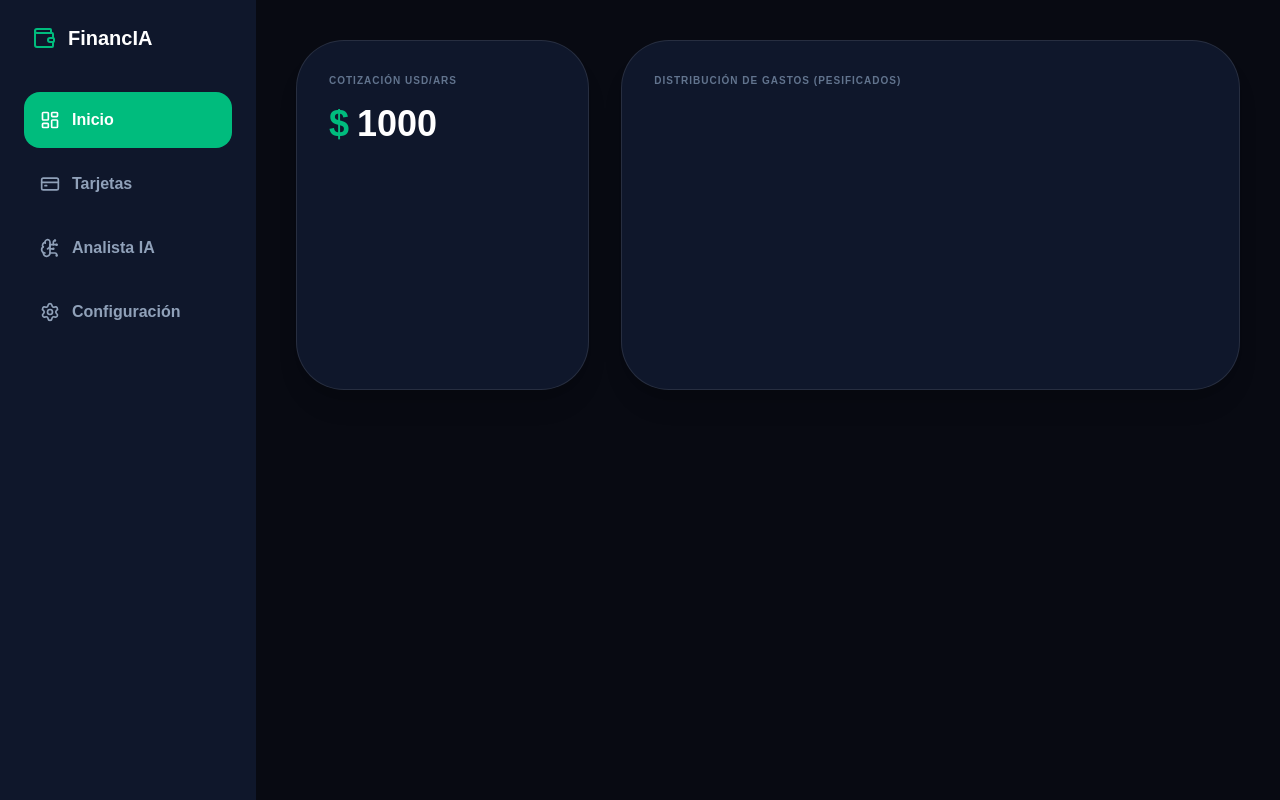
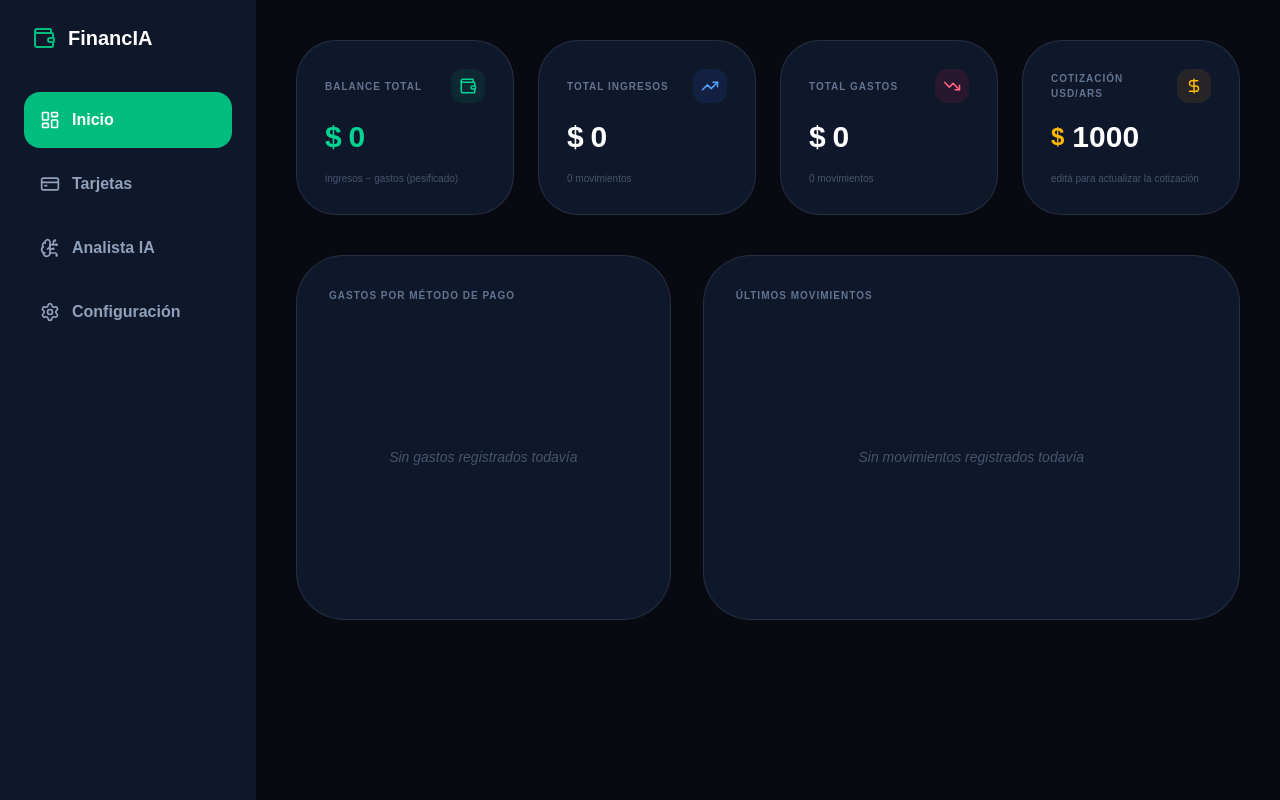
Before and after one commit to gr003-ui/FinancIA, a Next.js app: page / in a window 1280 px wide. Built offline with nearby package versions, Linux system fonts and the light colour scheme.

Commit message:
corrección de errores

```diff
--- a/src/app/page.tsx
+++ b/src/app/page.tsx
@@ -1,14 +1,34 @@
 "use client";
 import { useFinanceStore } from '../store/useFinanceStore';
 import { PieChart, Pie, Cell, ResponsiveContainer, Tooltip, Legend } from 'recharts';
+import { TrendingUp, TrendingDown, Wallet, DollarSign, ArrowUpCircle, ArrowDownCircle } from 'lucide-react';
 
 export default function Dashboard() {
   const { transactions, exchangeRate, setExchangeRate } = useFinanceStore();
 
+  const toARS = (amount: number, currency: 'ARS' | 'USD') =>
+    currency === 'USD' ? amount * exchangeRate : amount;
+
+  const formatM = (v: number) =>
+    new Intl.NumberFormat('es-AR', { style: 'currency', currency: 'ARS', maximumFractionDigits: 0 }).format(v);
+
+  const formatDate = (iso: string) =>
+    new Date(iso).toLocaleDateString('es-AR', { day: '2-digit', month: 'short' });
+
+  const totalIngresos = transactions
+    .filter(t => t.type === 'income')
+    .reduce((acc, t) => acc + toARS(t.amount, t.currency), 0);
+
+  const totalGastos = transactions
+    .filter(t => t.type === 'expense')
+    .reduce((acc, t) => acc + toARS(t.amount, t.currency), 0);
+
+  const balance = totalIngresos - totalGastos;
+
   const chartData = transactions
     .filter(t => t.type === 'expense')
     .reduce((acc: { name: string; value: number }[], curr) => {
-      const val = curr.currency === 'USD' ? curr.amount * exchangeRate : curr.amount;
+      const val = toARS(curr.amount, curr.currency);
       const found = acc.find(i => i.name === curr.method);
       if (found) found.value += val;
       else acc.push({ name: curr.method, value: val });
@@ -17,40 +37,83 @@ export default function Dashboard() {
 
   const COLORS = ['#10b981', '#3b82f6', '#f59e0b', '#ef4444'];
 
+  const methodColor: Record<string, string> = {
+    'Efectivo': 'bg-emerald-500/10 text-emerald-400',
+    'Débito': 'bg-blue-500/10 text-blue-400',
+    'Crédito': 'bg-purple-500/10 text-purple-400',
+  };
+
   return (
     <div className="p-10 space-y-10">
-      <div className="grid grid-cols-1 md:grid-cols-3 gap-8">
+      <div className="grid grid-cols-1 sm:grid-cols-2 xl:grid-cols-4 gap-6">
+        <div className="bg-slate-900 p-7 rounded-[2.5rem] border border-white/10 flex flex-col gap-4">
+          <div className="flex items-center justify-between">
+            <p className="text-[10px] font-black text-slate-500 uppercase tracking-widest">Balance Total</p>
+            <div className="p-2 bg-emerald-500/10 rounded-xl">
+              <Wallet size={18} className="text-emerald-400" />
+            </div>
+          </div>
+          <p className={`text-3xl font-black tracking-tight ${balance >= 0 ? 'text-emerald-400' : 'text-rose-400'}`}>
+            {formatM(balance)}
+          </p>
+          <p className="text-[10px] text-slate-600">ingresos − gastos (pesificado)</p>
+        </div>
 
-        {/* Cotización Dólar */}
-        <div className="bg-slate-900 p-8 rounded-[3rem] shadow-xl border border-white/10">
-          <p className="text-[10px] font-black text-slate-500 uppercase tracking-widest">
-            Cotización USD/ARS
-          </p>
-          <div className="flex items-center gap-2 mt-4">
-            <span className="text-4xl font-black text-emerald-500">$</span>
+        <div className="bg-slate-900 p-7 rounded-[2.5rem] border border-white/10 flex flex-col gap-4">
+          <div className="flex items-center justify-between">
+            <p className="text-[10px] font-black text-slate-500 uppercase tracking-widest">Total Ingresos</p>
+            <div className="p-2 bg-blue-500/10 rounded-xl">
+              <TrendingUp size={18} className="text-blue-400" />
+            </div>
+          </div>
+          <p className="text-3xl font-black tracking-tight text-white">{formatM(totalIngresos)}</p>
+          <p className="text-[10px] text-slate-600">{transactions.filter(t => t.type === 'income').length} movimientos</p>
+        </div>
+
+        <div className="bg-slate-900 p-7 rounded-[2.5rem] border border-white/10 flex flex-col gap-4">
+          <div className="flex items-center justify-between">
+            <p className="text-[10px] font-black text-slate-500 uppercase tracking-widest">Total Gastos</p>
+            <div className="p-2 bg-rose-500/10 rounded-xl">
+              <TrendingDown size={18} className="text-rose-400" />
+            </div>
+          </div>
+          <p className="text-3xl font-black tracking-tight text-white">{formatM(totalGastos)}</p>
+          <p className="text-[10px] text-slate-600">{transactions.filter(t => t.type === 'expense').length} movimientos</p>
+        </div>
+
+        <div className="bg-slate-900 p-7 rounded-[2.5rem] border border-white/10 flex flex-col gap-4">
+          <div className="flex items-center justify-between">
+            <p className="text-[10px] font-black text-slate-500 uppercase tracking-widest">Cotización USD/ARS</p>
+            <div className="p-2 bg-amber-500/10 rounded-xl">
+              <DollarSign size={18} className="text-amber-400" />
+            </div>
+          </div>
+          <div className="flex items-center gap-2">
+            <span className="text-2xl font-black text-amber-400">$</span>
             <input
               type="number"
-              className="text-4xl font-black w-full outline-none bg-transparent text-white"
+              className="text-3xl font-black w-full outline-none bg-transparent text-white"
               value={exchangeRate}
               onChange={(e) => setExchangeRate(Number(e.target.value))}
             />
           </div>
+          <p className="text-[10px] text-slate-600">editá para actualizar la cotización</p>
+        </div>
       </div>
 
-        {/* Gráfico de Torta */}
-        <div className="bg-slate-900 p-8 rounded-[3rem] shadow-xl border border-white/10 col-span-2 h-[350px]">
+      <div className="grid grid-cols-1 xl:grid-cols-12 gap-8">
+        <div className="xl:col-span-5 bg-slate-900 p-8 rounded-[3rem] border border-white/10">
           <p className="text-[10px] font-black text-slate-500 uppercase tracking-widest mb-6">
-            Distribución de Gastos (Pesificados)
+            Gastos por Método de Pago
           </p>
-          <ResponsiveContainer width="100%" height="100%">
+          {chartData.length === 0 ? (
+            <div className="h-[260px] flex items-center justify-center text-slate-600 italic text-sm">
+              Sin gastos registrados todavía
+            </div>
+          ) : (
+            <ResponsiveContainer width="100%" height={260}>
               <PieChart>
-              <Pie
-                data={chartData}
-                innerRadius={80}
-                outerRadius={110}
-                paddingAngle={5}
-                dataKey="value"
-              >
+                <Pie data={chartData} innerRadius={70} outerRadius={100} paddingAngle={5} dataKey="value">
                   {chartData.map((_, index) => (
                     <Cell key={`cell-${index}`} fill={COLORS[index % COLORS.length]} />
                   ))}
@@ -68,12 +131,76 @@ export default function Dashboard() {
                   verticalAlign="middle"
                   align="right"
                   layout="vertical"
-                wrapperStyle={{ color: '#94a3b8' }}
+                  wrapperStyle={{ color: '#94a3b8', fontSize: '12px' }}
                 />
               </PieChart>
             </ResponsiveContainer>
+          )}
         </div>
 
+        <div className="xl:col-span-7 bg-slate-900 p-8 rounded-[3rem] border border-white/10">
+          <p className="text-[10px] font-black text-slate-500 uppercase tracking-widest mb-6">
+            Últimos Movimientos
+          </p>
+          {transactions.length === 0 ? (
+            <div className="h-[260px] flex items-center justify-center text-slate-600 italic text-sm">
+              Sin movimientos registrados todavía
+            </div>
+          ) : (
+            <div className="space-y-3 max-h-[300px] overflow-y-auto pr-2">
+              {transactions.slice(0, 20).map((t) => (
+                <div
+                  key={t.id}
+                  className="flex items-center justify-between p-4 bg-white/5 rounded-2xl hover:bg-white/10 transition-all group"
+                >
+                  <div className="flex items-center gap-4">
+                    <div className={`p-2 rounded-xl ${t.type === 'income' ? 'bg-emerald-500/10' : 'bg-rose-500/10'}`}>
+                      {t.type === 'income' ? (
+                        <ArrowUpCircle size={20} className="text-emerald-400" />
+                      ) : (
+                        <ArrowDownCircle size={20} className="text-rose-400" />
+                      )}
+                    </div>
+                    <div>
+                      <p className="font-bold text-white text-sm leading-tight">{t.description}</p>
+                      <div className="flex items-center gap-2 mt-1">
+                        <span className="text-[10px] text-slate-500">{formatDate(t.date)}</span>
+                        {t.type === 'expense' && (
+                          <span className={`text-[10px] font-black px-2 py-0.5 rounded-full ${methodColor[t.method] ?? 'bg-white/10 text-slate-400'}`}>
+                            {t.method}
+                          </span>
+                        )}
+                        {t.type === 'income' && t.incomeType && (
+                          <span className="text-[10px] font-black px-2 py-0.5 rounded-full bg-blue-500/10 text-blue-400">
+                            {t.incomeType === 'fixed' ? 'Fijo' : 'Variable'}
+                          </span>
+                        )}
+                        {t.installments > 1 && (
+                          <span className="text-[10px] font-black px-2 py-0.5 rounded-full bg-white/10 text-slate-400">
+                            {t.currentInstallment}/{t.installments}
+                          </span>
+                        )}
+                      </div>
+                    </div>
+                  </div>
+                  <div className="text-right">
+                    <p className={`font-black text-sm ${t.type === 'income' ? 'text-emerald-400' : 'text-rose-400'}`}>
+                      {t.type === 'income' ? '+' : '-'}
+                      {t.currency === 'USD'
+                        ? `U$S ${t.amount.toLocaleString('es-AR')}`
+                        : formatM(t.amount)}
+                    </p>
+                    {t.currency === 'USD' && (
+                      <p className="text-[10px] text-slate-600 mt-0.5">
+                        ≈ {formatM(t.amount * exchangeRate)}
+                      </p>
+                    )}
+                  </div>
+                </div>
+              ))}
+            </div>
+          )}
+        </div>
       </div>
     </div>
   );
```
Lines whose indentation alone changed are shown as unchanged.
